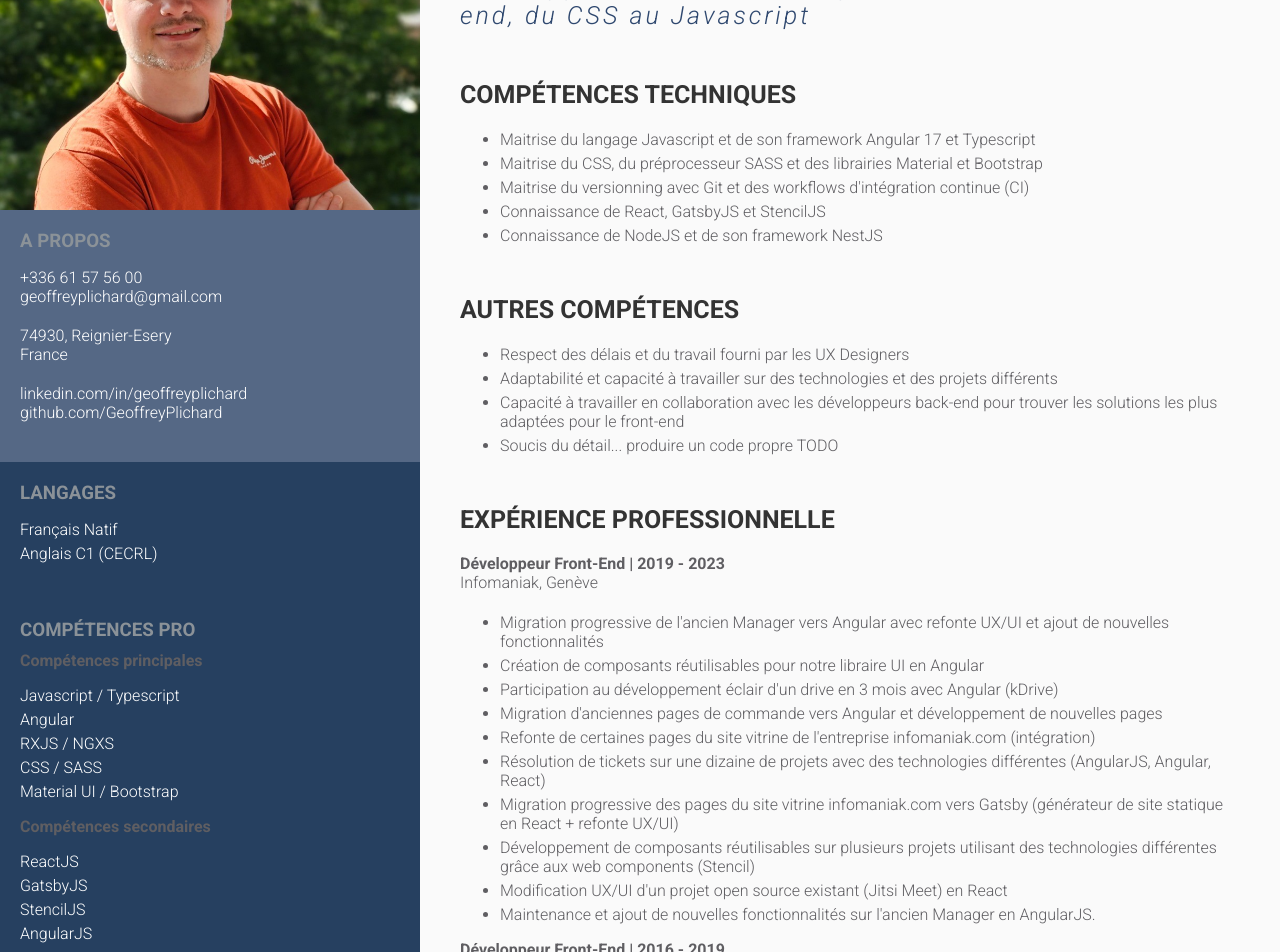
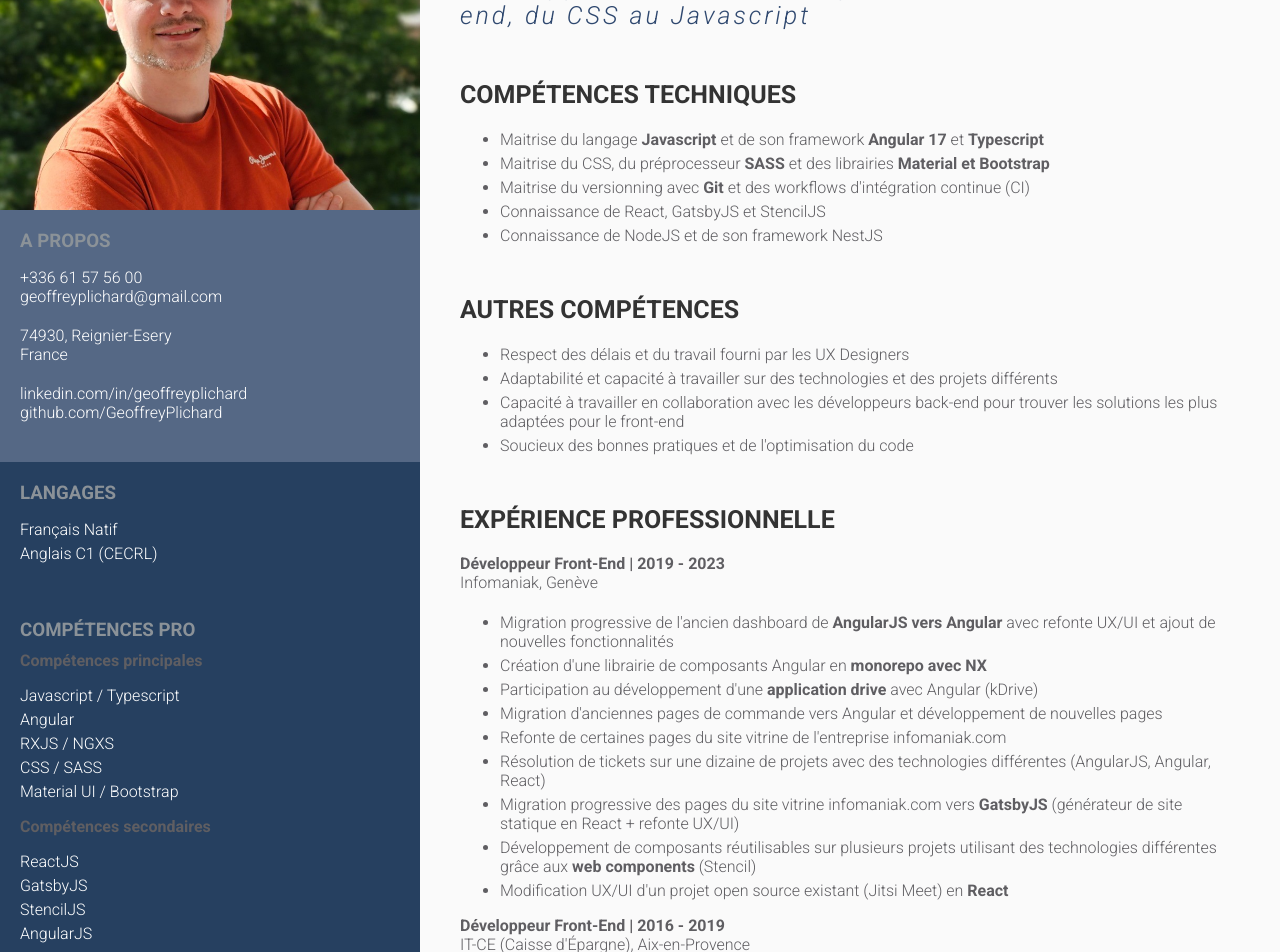
Before and after one commit to GeoffreyPlichard/cv, an Angular app in the folder cv/: page / in a window 1280 px wide. Shown: the part 140-1092 px from the top of the page. Built offline with nearby package versions, Linux system fonts and the light colour scheme.

Commit message:
improve some stuff

```diff
--- a/cv/src/app/app.component.html
+++ b/cv/src/app/app.component.html
@@ -83,9 +83,9 @@
     <section class="main-section">
       <h2>Compétences Techniques</h2>
       <ul>
-        <li>Maitrise du langage Javascript et de son framework Angular 17 et Typescript</li>
-        <li>Maitrise du CSS, du préprocesseur SASS et des librairies Material et Bootstrap</li>
-        <li>Maitrise du versionning avec Git et des workflows d'intégration continue (CI)</li>
+        <li>Maitrise du langage <strong>Javascript</strong> et de son framework <strong>Angular 17</strong> et <strong>Typescript</strong></li>
+        <li>Maitrise du CSS, du préprocesseur <strong>SASS</strong> et des librairies <strong>Material et Bootstrap</strong></li>
+        <li>Maitrise du versionning avec <strong>Git</strong> et des workflows d'intégration continue (CI)</li>
         <li>Connaissance de React, GatsbyJS et StencilJS</li>
         <li>Connaissance de NodeJS et de son framework NestJS</li>
       </ul>
@@ -96,7 +96,7 @@
         <li>Respect des délais et du travail fourni par les UX Designers</li>
         <li>Adaptabilité et capacité à travailler sur des technologies et des projets différents</li>
         <li>Capacité à travailler en collaboration avec les développeurs back-end pour trouver les solutions les plus adaptées pour le front-end</li>
-        <li>Soucis du détail... produire un code propre TODO</li>
+        <li>Soucieux des bonnes pratiques et de l'optimisation du code</li>
       </ul>
     </section>
     <section class="main-section">
@@ -107,16 +107,15 @@
           <span>Infomaniak, Genève</span>
         </header>
         <ul>
-          <li>Migration progressive de l'ancien Manager vers Angular avec refonte UX/UI et ajout de nouvelles fonctionnalités</li>
-          <li>Création de composants réutilisables pour notre libraire UI en Angular</li>
-          <li>Participation au développement éclair d'un drive en 3 mois avec Angular (kDrive)</li>
+          <li>Migration progressive de l'ancien dashboard de <strong>AngularJS vers Angular</strong> avec refonte UX/UI et ajout de nouvelles fonctionnalités</li>
+          <li>Création d'une librairie de composants Angular en <strong>monorepo avec NX</strong></li>
+          <li>Participation au développement d'une <strong>application drive</strong> avec Angular (kDrive)</li>
           <li>Migration d'anciennes pages de commande vers Angular et développement de nouvelles pages</li>
-          <li>Refonte de certaines pages du site vitrine de l'entreprise infomaniak.com (intégration)</li>
+          <li>Refonte de certaines pages du site vitrine de l'entreprise infomaniak.com</li>
           <li>Résolution de tickets sur une dizaine de projets avec des technologies différentes (AngularJS, Angular, React)</li>
-          <li>Migration progressive des pages du site vitrine infomaniak.com vers Gatsby (générateur de site statique en React + refonte UX/UI)</li>
-          <li>Développement de composants réutilisables sur plusieurs projets utilisant des technologies différentes grâce aux web components (Stencil)</li>
-          <li>Modification UX/UI d'un projet open source existant (Jitsi Meet) en React</li>
-          <li>Maintenance et ajout de nouvelles fonctionnalités sur l'ancien Manager en AngularJS.</li>
+          <li>Migration progressive des pages du site vitrine infomaniak.com vers <strong>GatsbyJS</strong> (générateur de site statique en React + refonte UX/UI)</li>
+          <li>Développement de composants réutilisables sur plusieurs projets utilisant des technologies différentes grâce aux <strong>web components</strong> (Stencil)</li>
+          <li>Modification UX/UI d'un projet open source existant (Jitsi Meet) en <strong>React</strong></li>
         </ul>
       </article>
       <article>
@@ -125,7 +124,7 @@
           <span>IT-CE (Caisse d'Épargne), Aix-en-Provence</span>
         </header>
         <ul>
-          <li>Projet MyWay: Refonte des fonctionnalités provenant de clients lourds vers des technologies web (AngularJS) adapté aux différents devices.</li>
+          <li>Projet MyWay: Refonte des fonctionnalités provenant de clients lourds vers des technologies web (<strong>AngularJS + Typescript</strong>) adapté aux différents devices.</li>
           <li>Maintenance et correctifs de bugs</li>
           <li>Retrospective du projet: https://vimeo.com/279013577/ff8ba4b737</li>
         </ul>
@@ -143,7 +142,7 @@
 
   <main>
     <section class="main-section">
-      <h2>Expérience Professionnelle</h2>
+      <h2>Expérience Professionnelle (suite)</h2>
       <article>
         <header>
           <span>Développeur Front-End | 2014 - 2016</span>
```
